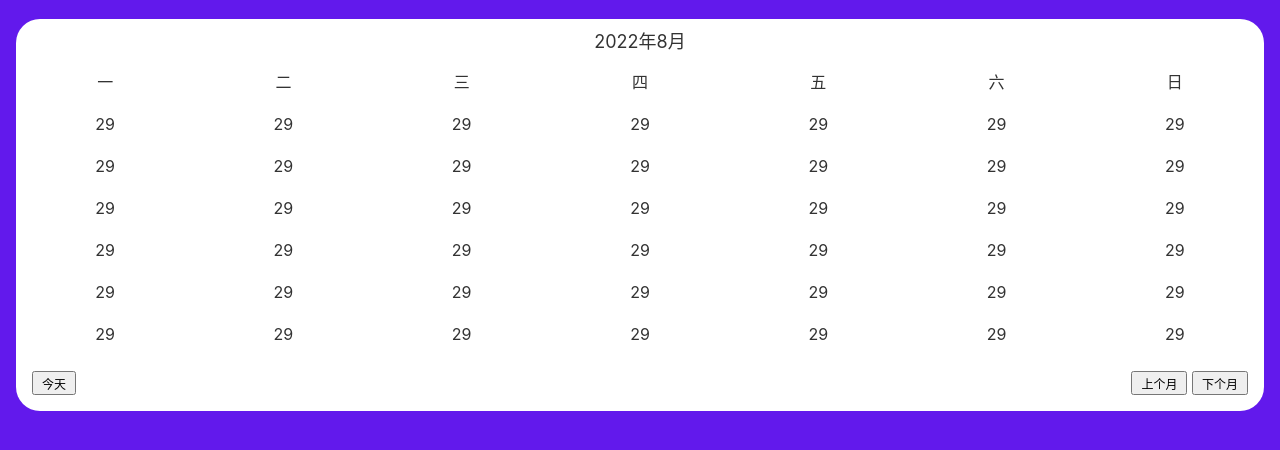
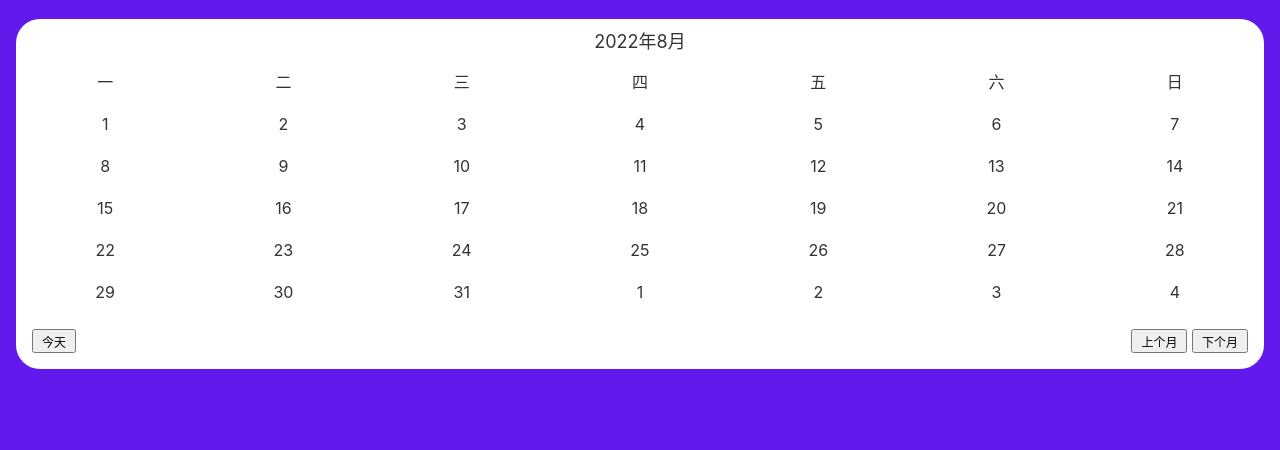
Before and after one commit to hellotang7/calendar, a plain HTML site: page index.html in a window 1280 px wide. Shown: the part 58-508 px from the top of the page. Drawn offline with Linux system fonts and the light colour scheme.

Commit message:
完成一个月份

```diff
--- a/index.html
+++ b/index.html
@@ -19,7 +19,7 @@
 
     <div class="calendar">
       <div class="calendar-header">
-        <time>2022年8月</time>
+        <time id="time"></time>
       </div>
       <ol class="calendar-weekdays">
         <li>一</li>
@@ -30,51 +30,7 @@
         <li>六</li>
         <li>日</li>
       </ol>
-
-      <ol class="calendar-days">
-        <li>29</li>
-        <li>29</li>
-        <li>29</li>
-        <li>29</li>
-        <li>29</li>
-        <li>29</li>
-        <li>29</li>
-        <li>29</li>
-        <li>29</li>
-        <li>29</li>
-        <li>29</li>
-        <li>29</li>
-        <li>29</li>
-        <li>29</li>
-        <li>29</li>
-        <li>29</li>
-        <li>29</li>
-        <li>29</li>
-        <li>29</li>
-        <li>29</li>
-        <li>29</li>
-        <li>29</li>
-        <li>29</li>
-        <li>29</li>
-        <li>29</li>
-        <li>29</li>
-        <li>29</li>
-        <li>29</li>
-        <li>29</li>
-        <li>29</li>
-        <li>29</li>
-        <li>29</li>
-        <li>29</li>
-        <li>29</li>
-        <li>29</li>
-        <li>29</li>
-        <li>29</li>
-        <li>29</li>
-        <li>29</li>
-        <li>29</li>
-        <li>29</li>
-        <li>29</li>
-      </ol>
+      <ol class="calendar-days" id="days"></ol>
       <div class="calendar-actions">
         <div class="calendar-actions-left">
           <button>今天</button>
@@ -85,5 +41,6 @@
         </div>
       </div>
     </div>
+    <script src="./main.js"></script>
   </body>
 </html>
--- /dev/null
+++ b/main.js
@@ -0,0 +1,46 @@
+//初始化
+//time
+const time = g("#time");
+const now = new Date(2022, 7, 21);
+const year = now.getFullYear();
+const month = now.getMonth() + 1;
+time.textContent = `${year}年${month}月`;
+//days
+const 月初 = new Date(year, month - 1, 1);
+const 月初星期几 = 月初.getDay();
+const 月末 = new Date(new Date(year, month - 1 + 1, 1) - 86400 * 1000);
+const 月末几号 = 月末.getDate();
+const 月末星期几 = 月末.getDay();
+
+const days = g("#days");
+//月初铺垫
+for (let i = 1; i < 月初星期几; i++) {
+  const li = document.createElement("li");
+  const d = new Date(月初 - 86400 * 1000 * i);
+  li.textContent = d.getDate();
+  days.prepend(li);
+}
+
+const 这个月多少天 = 月末几号;
+for (let i = 1; i <= 这个月多少天; i++) {
+  const li = document.createElement("li");
+  li.textContent = i;
+  days.append(li);
+}
+
+//月尾铺垫
+for (let i = 月末星期几 + 1; i <= 7; i++) {
+  const delta = i - 月末星期几;
+  const li = document.createElement("li");
+  const d = new Date(月末 - 0 + 86400 * 1000 * delta);
+  li.textContent = d.getDate();
+  days.append(li);
+}
+
+//帮助函数
+function g(selector) {
+  return document.querySelector(selector);
+}
+function gs(selector) {
+  return document.querySelectorAll(selector);
+}
```
